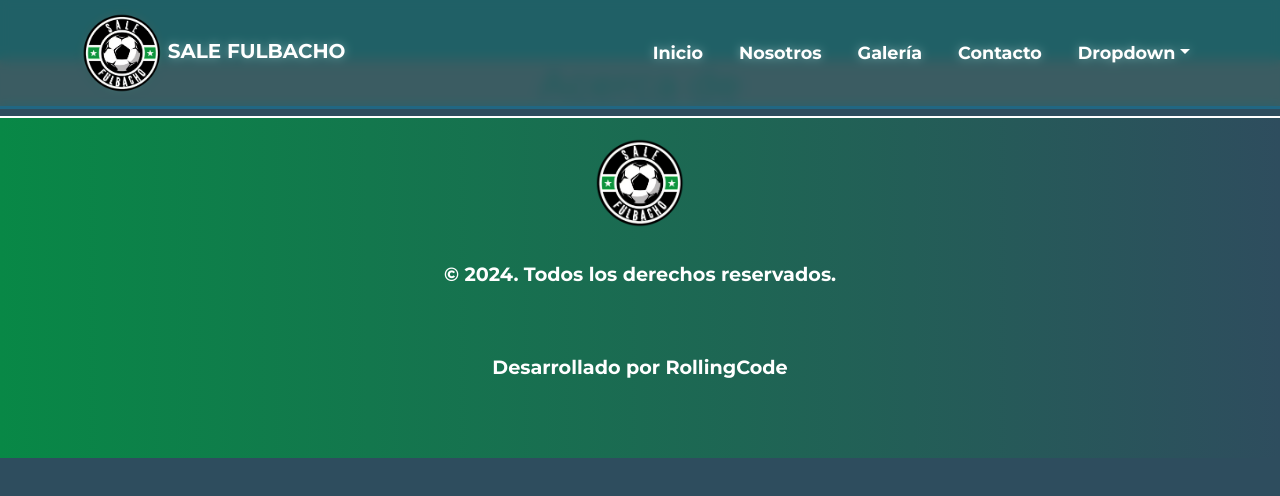
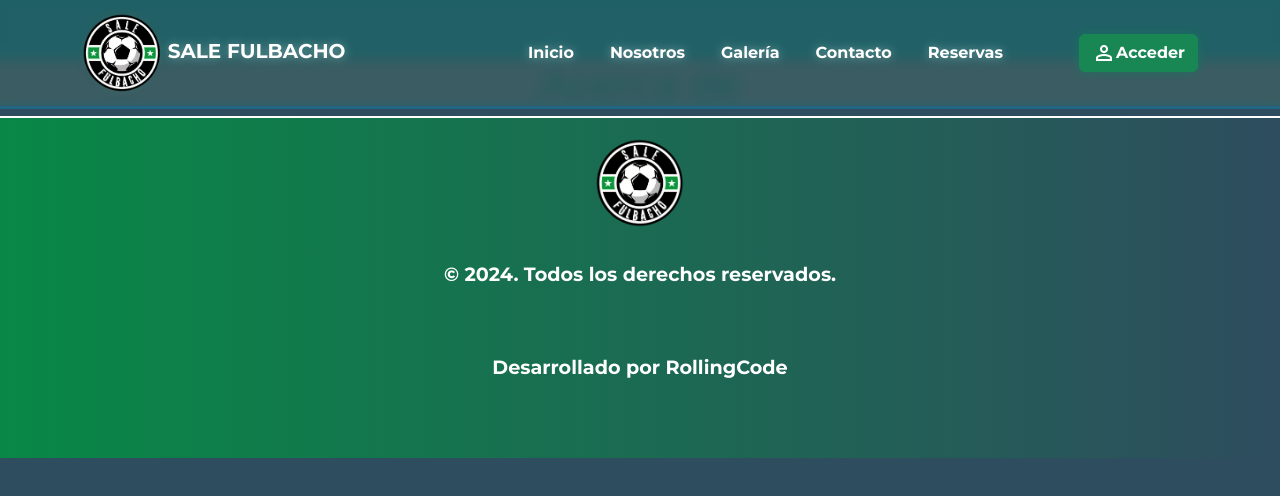
Before and after one commit to lucascano-dev/frontend-admin-canchas, a React (Vite) app: page /about in a window 1280 px wide. Shown: the top 496 px of the page. Built offline with nearby package versions, Linux system fonts and the light colour scheme.

Commit message:
FE-MODALREGISTRO-LOGIN se crea modal registro/login

```diff
--- a/index.html
+++ b/index.html
@@ -4,6 +4,10 @@
     <meta charset="UTF-8" />
     <link rel="icon" type="image/jpg" href="./src/assets/images/logo.png" />
     <meta name="viewport" content="width=device-width, initial-scale=1.0" />
+    <link
+      rel="stylesheet"
+      href="https://fonts.googleapis.com/css2?family=Material+Symbols+Outlined:opsz,wght,FILL,GRAD@24,400,0,0"
+    />
     <title>Sale Fulbacho</title>
   </head>
   <body>
--- /dev/null
+++ b/src/components/ModalRegistro/ModalRegistro.jsx
@@ -0,0 +1,33 @@
+import { useState } from 'react';
+import PropTypes from 'prop-types';
+import Button from 'react-bootstrap/Button';
+import Modal from 'react-bootstrap/Modal';
+
+export const ModalRegistro = () => {
+  const [show, setShow] = useState(false);
+
+  const handleClose = () => setShow(false);
+  const handleShow = () => setShow(true);
+
+  return (
+    <>
+      <Button className="ms-5 d-flex align-items-center text-white fw-bold" variant="success" onClick={handleShow}>
+        <span className="material-symbols-outlined">person</span>Acceder
+      </Button>
+      <Modal show={show} onHide={handleClose}>
+        <Modal.Header closeButton>
+          <Modal.Title>Modal heading</Modal.Title>
+        </Modal.Header>
+        <Modal.Body>Woohoo, you are reading this text in a modal!</Modal.Body>
+        <Modal.Footer>
+          <Button variant="secondary" onClick={handleClose}>
+            Close
+          </Button>
+          <Button variant="primary" onClick={handleClose}>
+            Save Changes
+          </Button>
+        </Modal.Footer>
+      </Modal>
+    </>
+  );
+};
--- a/src/components/Navbar/NavbarComponent.css
+++ b/src/components/Navbar/NavbarComponent.css
@@ -2,7 +2,7 @@
   border-bottom: 3px solid #216783;
   color: white;
   height: auto;
-  font-size: 1.1rem;
+  font-size: 1rem;
 }
 
 .navbar-blur {
--- a/src/components/Navbar/NavbarComponent.jsx
+++ b/src/components/Navbar/NavbarComponent.jsx
@@ -4,6 +4,8 @@ import Navbar from 'react-bootstrap/Navbar';
 import NavDropdown from 'react-bootstrap/NavDropdown';
 import './NavbarComponent.css';
 import img from '../../assets/images/logo.png';
+import { NavLink } from 'react-bootstrap';
+import { ModalRegistro } from '../ModalRegistro/ModalRegistro';
 
 export const NavbarComponent = () => {
   return (
@@ -19,13 +21,15 @@ export const NavbarComponent = () => {
             <Nav.Link href="/about">Nosotros</Nav.Link>
             <Nav.Link href="/galeria">Galería</Nav.Link>
             <Nav.Link href="#pricing">Contacto</Nav.Link>
-            <NavDropdown title="Dropdown" id="basic-nav-dropdown">
+            <NavLink href="/reservas">Reservas</NavLink>
+            <ModalRegistro />
+            {/* <NavDropdown title="Dropdown" id="basic-nav-dropdown">
               <NavDropdown.Item href="#action/3.1">Action</NavDropdown.Item>
               <NavDropdown.Item href="#action/3.2">Another action</NavDropdown.Item>
               <NavDropdown.Item href="#action/3.3">Something</NavDropdown.Item>
               <NavDropdown.Divider />
               <NavDropdown.Item href="#action/3.4">Separated link</NavDropdown.Item>
-            </NavDropdown>
+            </NavDropdown> */}
           </Nav>
         </Navbar.Collapse>
       </Container>
--- a/src/pages/Home/Home.jsx
+++ b/src/pages/Home/Home.jsx
@@ -1,5 +1,5 @@
 import { Hero } from '../../components/Hero/Hero';
-import imagess from '../../assets/images/card_example.jpeg';
+// import imagess from '../../assets/images/card_example.jpeg';
 import { MyCards } from '../../components/MyCards/MyCards';
 import { productos } from '../../utils/mocks/productos';
 import { InfoHome } from '../../components/InfoHome/InfoHome';
```
Also changed, not shown: src/api/apiService.js (added, +7 -0 lines).
